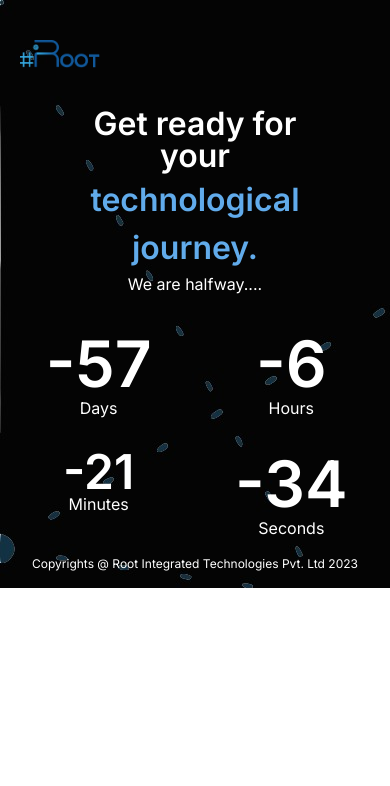
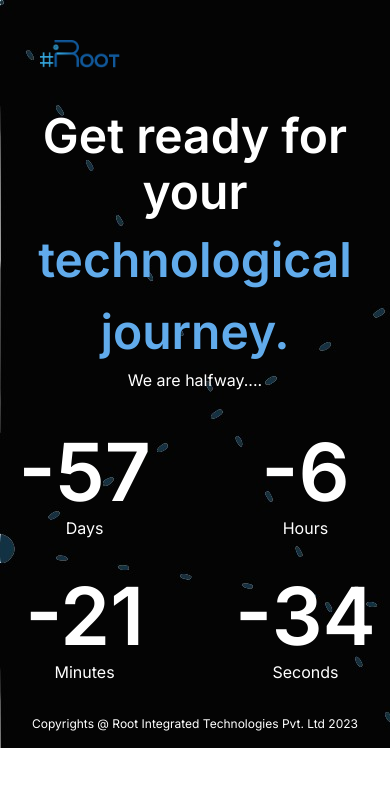
Before and after one commit to skd28/root_home, a Next.js app: page / in a window 390 px wide. Shown: the top 786 px of the page. Built offline with nearby package versions, Linux system fonts and the light colour scheme.

Commit message:
updated padding breakpoints of copyright

```diff
--- a/app/components/First.js
+++ b/app/components/First.js
@@ -48,7 +48,7 @@ function First() {
 
     return (
         <>
-            <div className="sm:h-screen  bg-blue-50 bg-fixed sm:bg-cover sm:bg-center bg-[url('/mobile.jpg')] md:bg-[url('/Desktop.jpg')]" >
+            <div className="sm:h-screen   bg-blue-50   bg-fixed sm:bg-cover sm:bg-center bg-[url('/mobile.jpg')] md:bg-[url('/Desktop.jpg')]" >
                 {/* Logo */}
                 <div className='px-5 pt-10 xs:px-10 md:px-7 lg:px-16 '>
                     <img src='/logo.png' alt='logo' className='  w-20 h-7 ' />
@@ -103,7 +103,7 @@ function First() {
                 </div>
                         {/* Footer */}
                         <div className='pb-4 h-1/4'>
-                    <p className='text-white text-center text-xs xs:pt-48 sm:pt-64 lg:pt-96'>Copyrights @ Root Integrated Technologies Pvt. Ltd 2023</p>
+                    <p className='text-white text-center text-xs xs:pt-4 sm:pt-48 lg:pt-96'>Copyrights @ Root Integrated Technologies Pvt. Ltd 2023</p>
                 </div>
             </div >
         </>
--- a/tailwind.config.js
+++ b/tailwind.config.js
@@ -1,4 +1,6 @@
 /** @type {import('tailwindcss').Config} */
+const defaultTheme = require("tailwindcss/defaultTheme");
+
 module.exports = {
   content: [
     './pages/**/*.{js,ts,jsx,tsx,mdx}',
@@ -13,8 +15,9 @@ module.exports = {
           'conic-gradient(from 180deg at 50% 50%, var(--tw-gradient-stops))',
       },
       screens: {
-        'xs': '400px',
+        xs: "300px",
 
+        ...defaultTheme.screens,
       },
     },
   },
```
